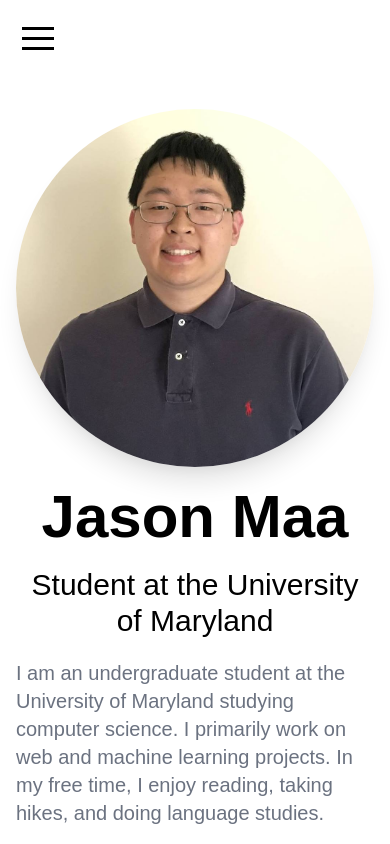
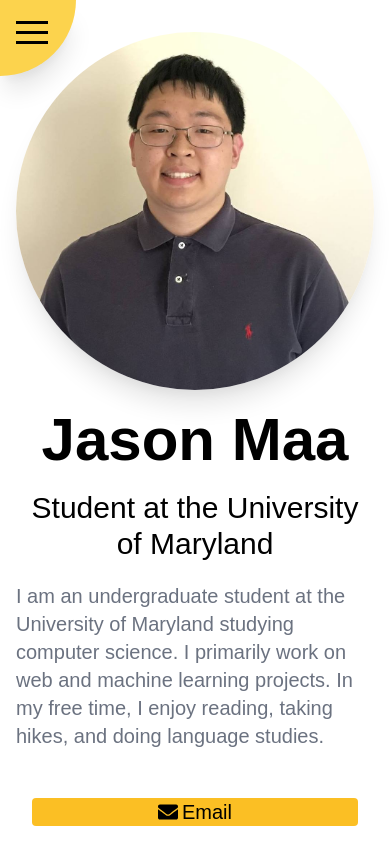
Before and after one commit to jasmaa/jasmaa.github.io, a Next.js app: page / in a window 390 px wide. Shown: the top 844 px of the page. Built offline with nearby package versions, Linux system fonts and the light colour scheme; what @tailwindcss/typography would draw is missing.

Commit message:
Make hamburger fixed

```diff
--- a/components/DrawerContainer/index.js
+++ b/components/DrawerContainer/index.js
@@ -55,8 +55,10 @@ export default function DrawerContainer({ children }) {
 
   return (
     <div>
-      <div className={style['page-hamburger']}>
-        <Hamburger toggled={isOpen} toggle={toggle} />
+      <div className="fixed rounded-br-full pl-2 pt-2 pr-5 pb-5 bg-yellow-300 shadow-xl z-50">
+        <div className={style['page-hamburger']}>
+          <Hamburger toggled={isOpen} toggle={toggle} />
+        </div>
       </div>
 
       <div className={
--- a/components/DrawerContainer/style.module.css
+++ b/components/DrawerContainer/style.module.css
@@ -22,9 +22,6 @@
 
 .page-hamburger {
   top: 0;
-  margin: 0.1rem;
-  background-color: white;
-  padding: 0.8rem;
 }
 
 .faded-bg {
```
